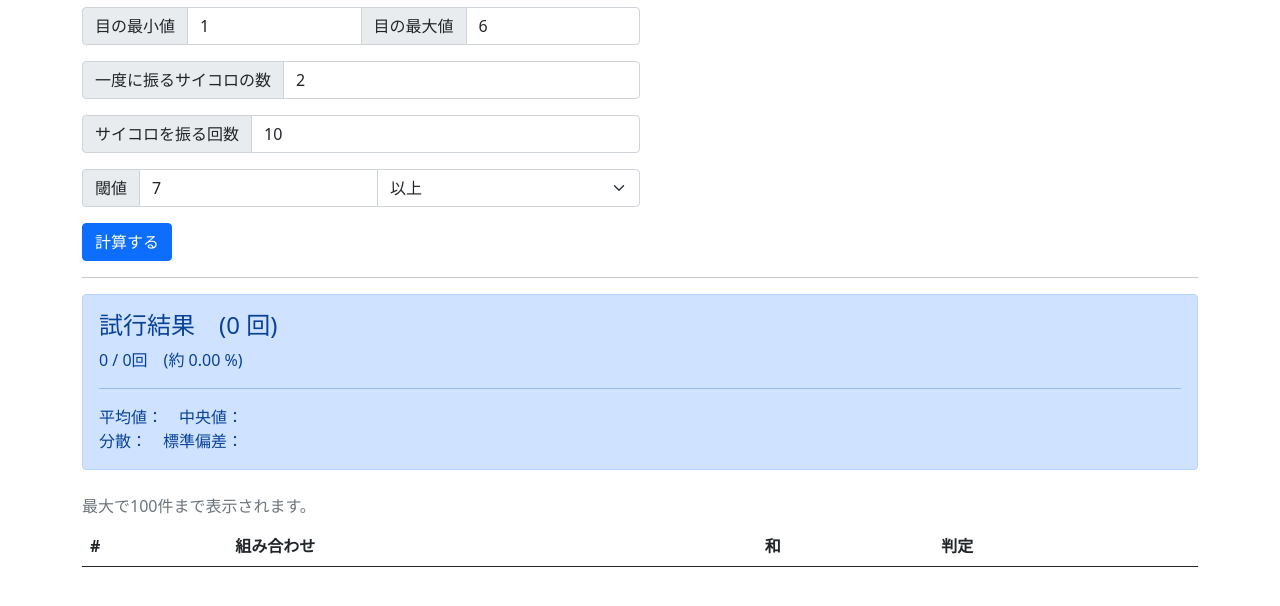
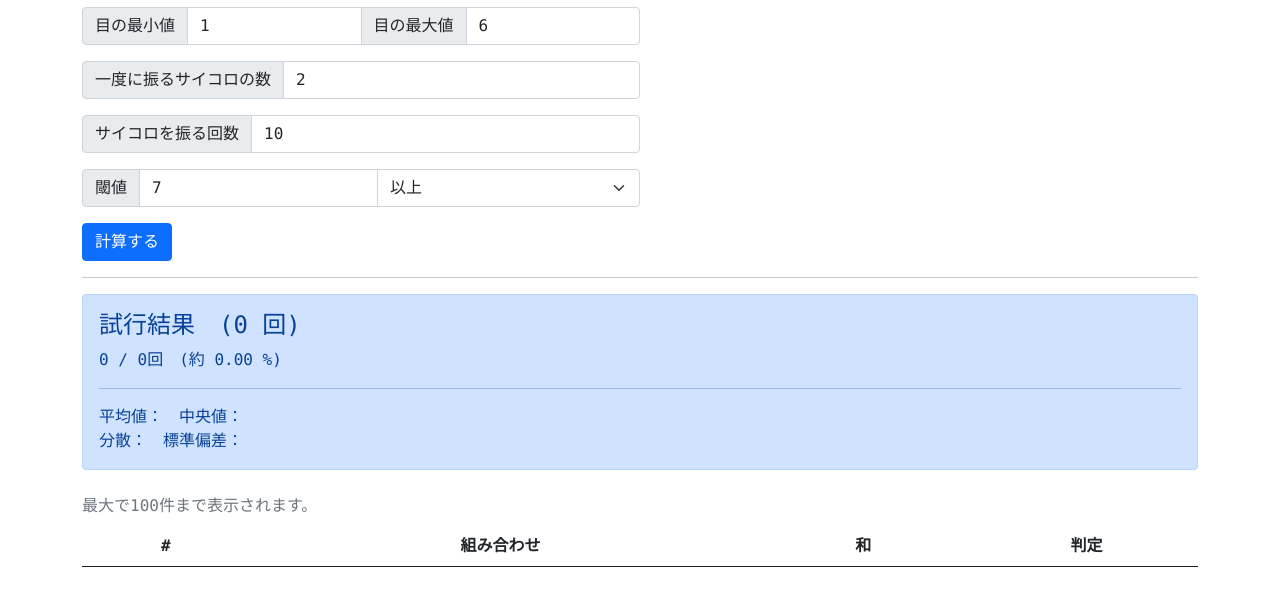
Before and after one commit to kmlnwiz/dice-trial, a plain HTML site: page index.html in a window 1280 px wide. Shown: the part 60-666 px from the top of the page. Drawn offline with nearby package versions, Linux system fonts and the light colour scheme.

Commit message:
Update index.html

```diff
--- a/index.html
+++ b/index.html
@@ -8,7 +8,7 @@
     <!-- Bootstrap CSS -->
     <link href="https://cdn.jsdelivr.net/npm/bootstrap@5.0.1/dist/css/bootstrap.min.css" rel="stylesheet" integrity="sha384-+0n0xVW2eSR5OomGNYDnhzAbDsOXxcvSN1TPprVMTNDbiYZCxYbOOl7+AMvyTG2x" crossorigin="anonymous">
 </head>
-<body>
+<body class="font-monospace">
 
     <!-- As a heading -->
     <nav class="navbar navbar-light bg-light border-bottom">
@@ -57,14 +57,14 @@
             <p class="my-0" id="result-3">平均値：　中央値：</p><p class="my-0" id="result-4">分散：　標準偏差：</p>
         </div>
 
-        <table class="table table-hover caption-top my-3">
+        <table class="table table-hover caption-top text-center my-3">
             <caption>最大で100件まで表示されます。</caption>
             <thead>
                 <tr>
-                    <th scope="col">#</th>
-                    <th scope="col">組み合わせ</th>
-                    <th scope="col">和</th>
-                    <th scope="col">判定</th>
+                    <th scope="col" style="width:15%">#</th>
+                    <th scope="col" style="width:45%">組み合わせ</th>
+                    <th scope="col" style="width:20%">和</th>
+                    <th scope="col" style="width:20%">判定</th>
                 </tr>
             </thead>
             <tbody id="data_table">
```
